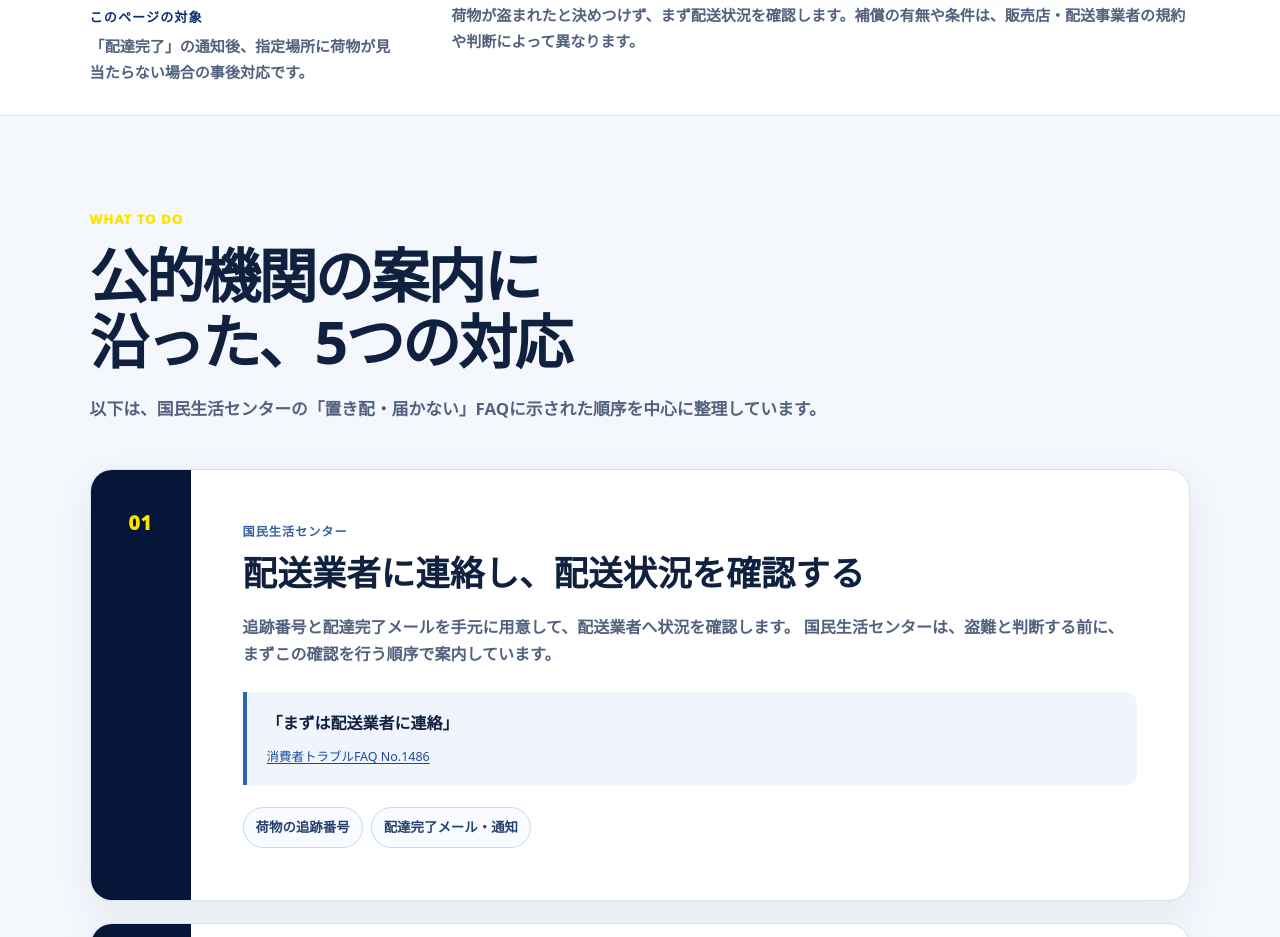
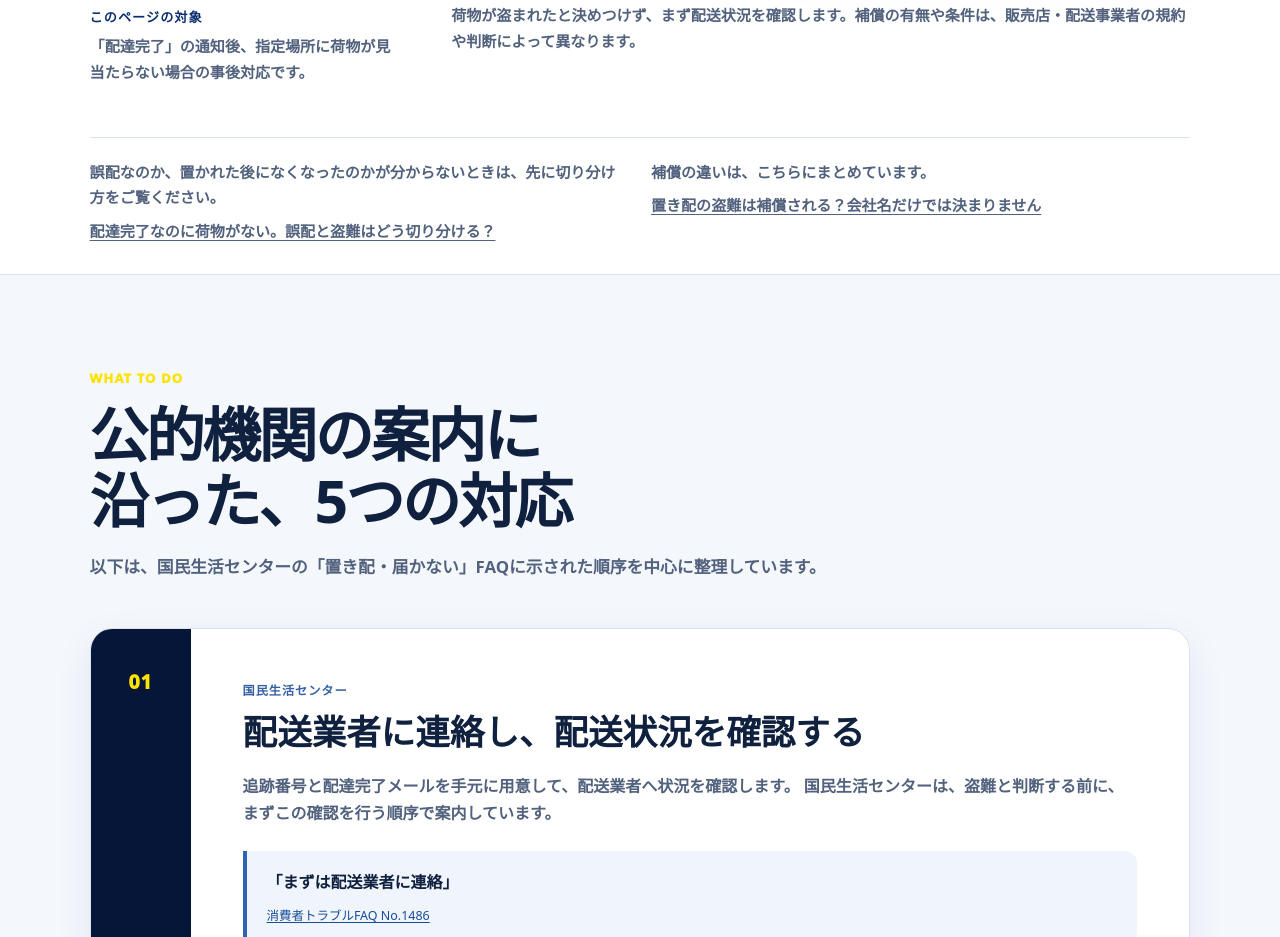
Before and after one commit to yom201/okihaiban-web, a plain HTML site: page public/package-theft-response.html in a window 1280 px wide. Shown: the part 815-1752 px from the top of the page. Drawn offline with Linux system fonts and the light colour scheme.

Commit message:
Theft response page: point to the triage and compensation pages from the scope note
Clarifies the page's role next to /delivered-but-not-received (how to tell
misdelivery from theft) and /okihai-theft-compensation, which cover
overlapping search intent. Copy approved by Masahiro on 2026-10-04.

Co-Authored-By: Claude Opus 5.5 <noreply@anthropic.com>
Claude-Session: https://claude.ai/code/session_01DFhnh8dQzGFs77p45F2LKe

```diff
--- a/public/package-theft-response.css
+++ b/public/package-theft-response.css
@@ -181,6 +181,33 @@
 
 .scope-note > p {
   margin: 0;
+}
+
+.scope-guidance {
+  grid-column: 1 / -1;
+  display: grid;
+  grid-template-columns: minmax(0, 1fr);
+  gap: 22px;
+  padding-top: 22px;
+  border-top: 1px solid var(--response-line);
+}
+
+.scope-guidance p {
+  margin: 0;
+  min-width: 0;
+}
+
+.scope-guidance a {
+  display: block;
+  margin-top: 8px;
+  text-decoration: underline;
+  overflow-wrap: anywhere;
+}
+
+@media (min-width: 1100px) {
+  .scope-guidance {
+    grid-template-columns: repeat(2, minmax(0, 1fr));
+  }
 }
 
 .response-section {
--- a/public/package-theft-response.html
+++ b/public/package-theft-response.html
@@ -22,7 +22,7 @@
     <link rel="canonical" href="https://okihaiban.com/package-theft-response" />
     <link rel="icon" type="image/png" href="/assets/okihaiban_app_icon_512x512.png" />
     <link rel="stylesheet" href="/bannosuke.css?v=20261004-layout" />
-    <link rel="stylesheet" href="/package-theft-response.css?v=20261004-layout" />
+    <link rel="stylesheet" href="/package-theft-response.css?v=20261004-scope" />
     <script type="application/ld+json">
       {
         "@context": "https://schema.org",
@@ -109,6 +109,16 @@
         <p>
           荷物が盗まれたと決めつけず、まず配送状況を確認します。補償の有無や条件は、販売店・配送事業者の規約や判断によって異なります。
         </p>
+        <div class="scope-guidance">
+          <p>
+            誤配なのか、置かれた後になくなったのかが分からないときは、先に切り分け方をご覧ください。
+            <a href="/delivered-but-not-received">配達完了なのに荷物がない。誤配と盗難はどう切り分ける？</a>
+          </p>
+          <p>
+            補償の違いは、こちらにまとめています。
+            <a href="/okihai-theft-compensation">置き配の盗難は補償される？会社名だけでは決まりません</a>
+          </p>
+        </div>
       </section>
 
       <section id="steps" class="response-section steps-section" aria-labelledby="steps-title">
```
